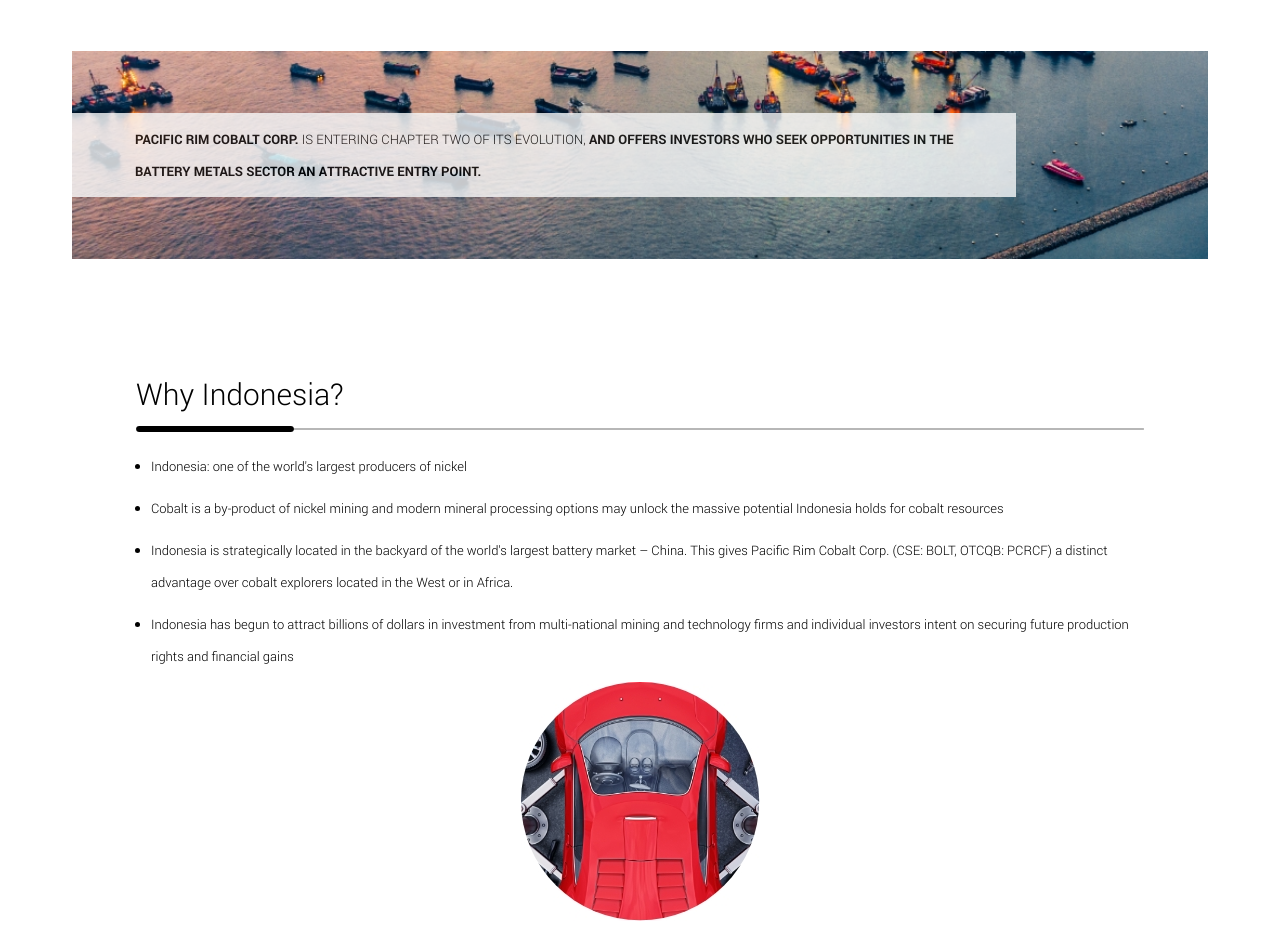
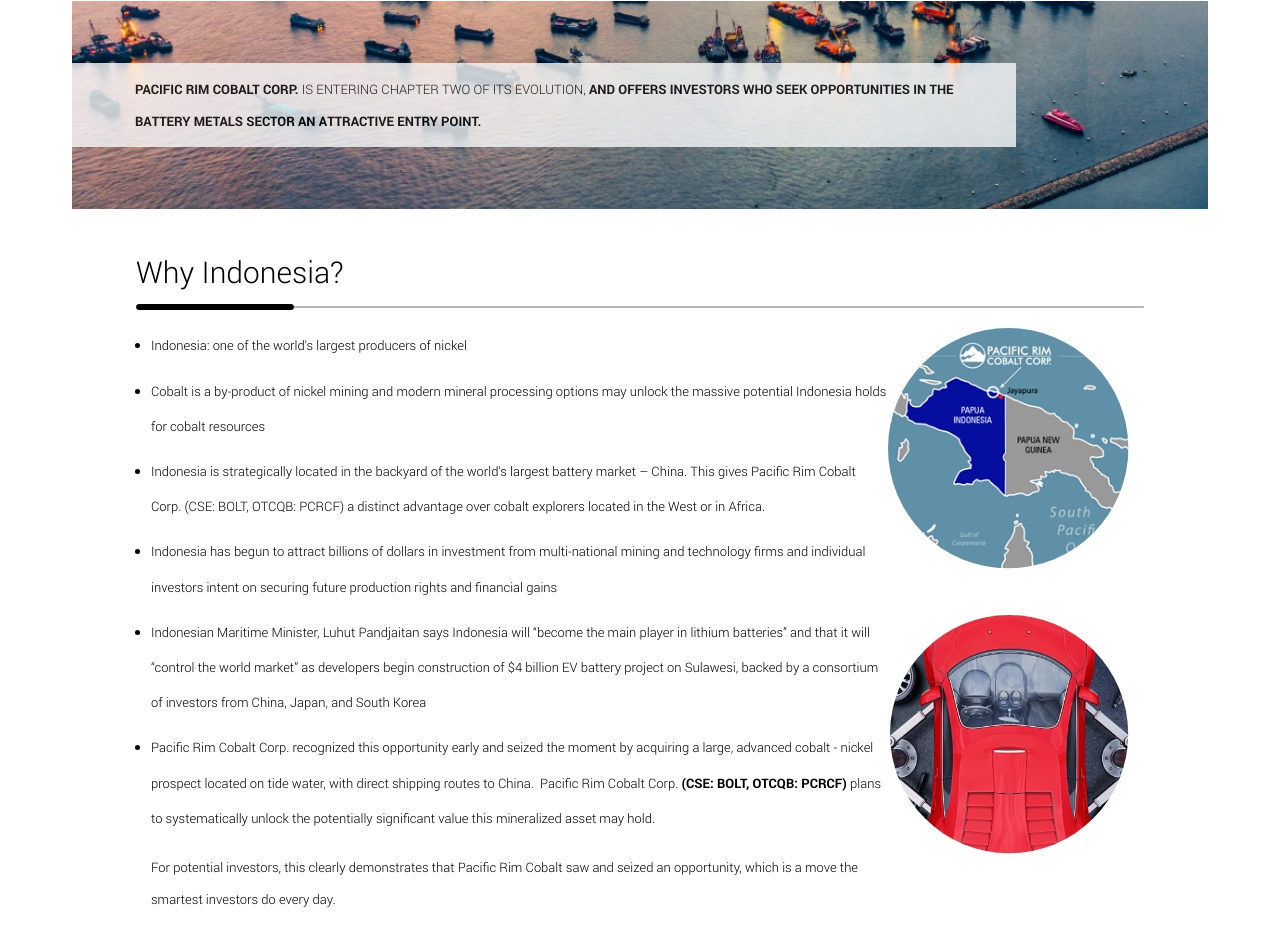
Before and after one commit to im-chang/Pacific-Rim-Landing-Page, a website: page index.html in a window 1280 px wide. Shown: the part 1040-1967 px from the top of the page. Drawn offline with Linux system fonts and the light colour scheme.

Commit message:
style circle images for desktop

```diff
--- a/index.html
+++ b/index.html
@@ -82,20 +82,24 @@
       </div>
       <img class="headerDivider" src="images/Header-Divider.svg">
       <ul>
+      <div class="circleImgPC">
+        <img src="images/Why-Indo-Image2.jpg" />
+      </div>
       <li>Indonesia: one of the world's largest producers of nickel</li>
       <li>Cobalt is a by-product of nickel mining and modern mineral processing options may unlock the
           massive potential Indonesia holds for cobalt resources</li>
-          <li>
-        Indonesia is strategically located in the backyard of the world's
+      <li>Indonesia is strategically located in the backyard of the world's
         largest battery market – China. This gives Pacific Rim Cobalt Corp.
         (CSE: BOLT, OTCQB: PCRCF) a distinct advantage over cobalt explorers
-        located in the West or in Africa.
-          </li>
+        located in the West or in Africa.</li>
       <li>
         Indonesia has begun to attract billions of dollars in investment from
         multi-national mining and technology firms and individual investors
         intent on securing future production rights and financial gains
       </li>
+      <div class="circleImgPC">
+        <img src="images/Why-Indo-Image1.jpg" />
+      </div>
       <div class="circleImg">
       <img src="images/Why-Indo-Image1.jpg" />
     </div>
@@ -115,11 +119,11 @@
         hold.
       </li>
     </ul>
+    <div class="circleImg">
+        <img src="images/Why-Indo-Image2.jpg" />
+        </div>
       <p>For potential investors, this clearly demonstrates that Pacific Rim Cobalt saw and seized an
           opportunity, which is a move the smartest investors do every day.</p>
-          <div class="circleImg">
-      <img src="images/Why-Indo-Image2.jpg" />
-      </div>
     </div>
       <div class="video">
         <h2>Pacific Rim Cobalt Corp. CEO Ranjeet Sundher</h2>
@@ -172,7 +176,9 @@
       </div>
       <img class="headerDivider" src="images/Header-Divider.svg">
       <ul>
-      <li>Project Location: North Coast of Papua, Indonesia</li>
+      <li>Project Location: North Coast of Papua, Indonesia  <div class="circleImgPC">
+        <img src="images/Special-Min-Image.jpg" />
+        </div></li>
       <li>
         Project Area: 5000Ha with 9 prospects, 5 drill tested and with known
         cobalt-nickel deposits
--- a/sass/_global.scss
+++ b/sass/_global.scss
@@ -58,5 +58,7 @@
     margin: 4.5rem;
     padding: 4rem;
     padding-top: 3rem;
+    margin-top: 0;
+    margin-bottom: 0;
   }
 }
--- a/sass/_landingPage.scss
+++ b/sass/_landingPage.scss
@@ -13,6 +13,11 @@
   background: white;
 }
 
+.about .sectionContainer p,
+.indonesia .sectionContainer li {
+  line-height: 2.2rem;
+}
+
 .opportunity h1 {
   padding-top: 10px;
 }
@@ -22,7 +27,7 @@
   padding-top: 3.5rem;
   background-size: 100vw 35vh;
   @include desktop {
-    padding-top: 5rem;
+    padding-top: 10.5rem;
     background-size: 100vw 55vh;
   }
 }
@@ -50,6 +55,8 @@
   @include desktop {
     margin: 4.5rem;
     height: 26vh;
+    margin-top: 0;
+    margin-bottom: 0;
     background-position: top;
     .textBackground {
       margin-left: 0;
@@ -64,6 +71,8 @@
   height: 21vh;
   @include desktop {
     margin: 3rem;
+    margin-top: 0;
+    margin-bottom: 0;
   }
 }
 
@@ -89,6 +98,8 @@
   }
   @include desktop {
     margin: 4.5rem;
+    margin-top: 0;
+    margin-bottom: 0;
     height: 55vh;
     padding-top: 4rem;
     h2 {
@@ -108,13 +119,21 @@
 .circleImg img {
   width: 50vw;
   @include desktop {
-    width: initial;
+    display: none;
   }
 }
 
 .circleImg,
 .investIcon {
   text-align: center;
+}
+
+.circleImgPC {
+  display: none;
+  @include desktop {
+    display: block;
+    float: right;
+  }
 }
 
 .percent {
```
Also changed, not shown: build/css/style.css, build/css/style.min.css.
